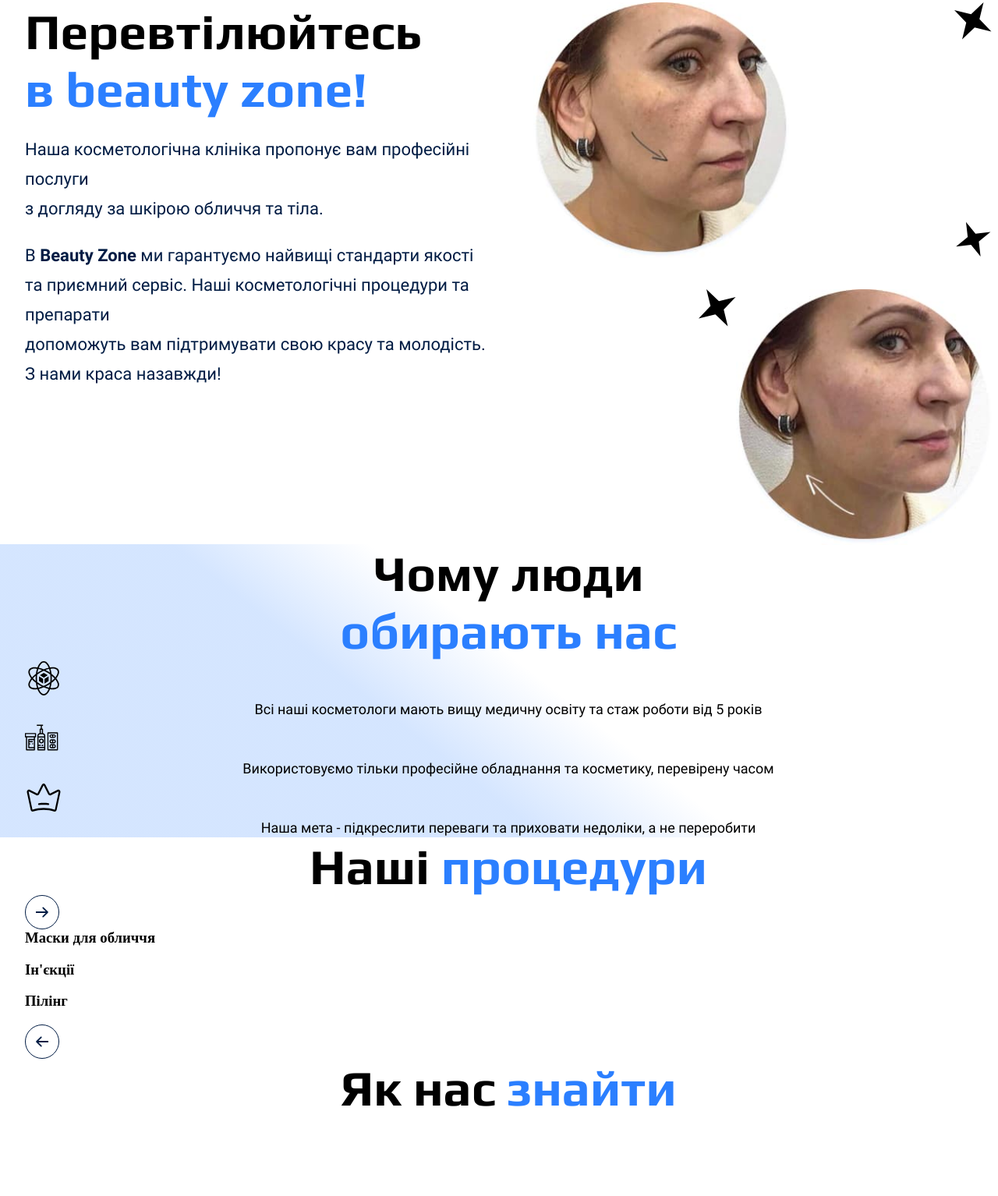
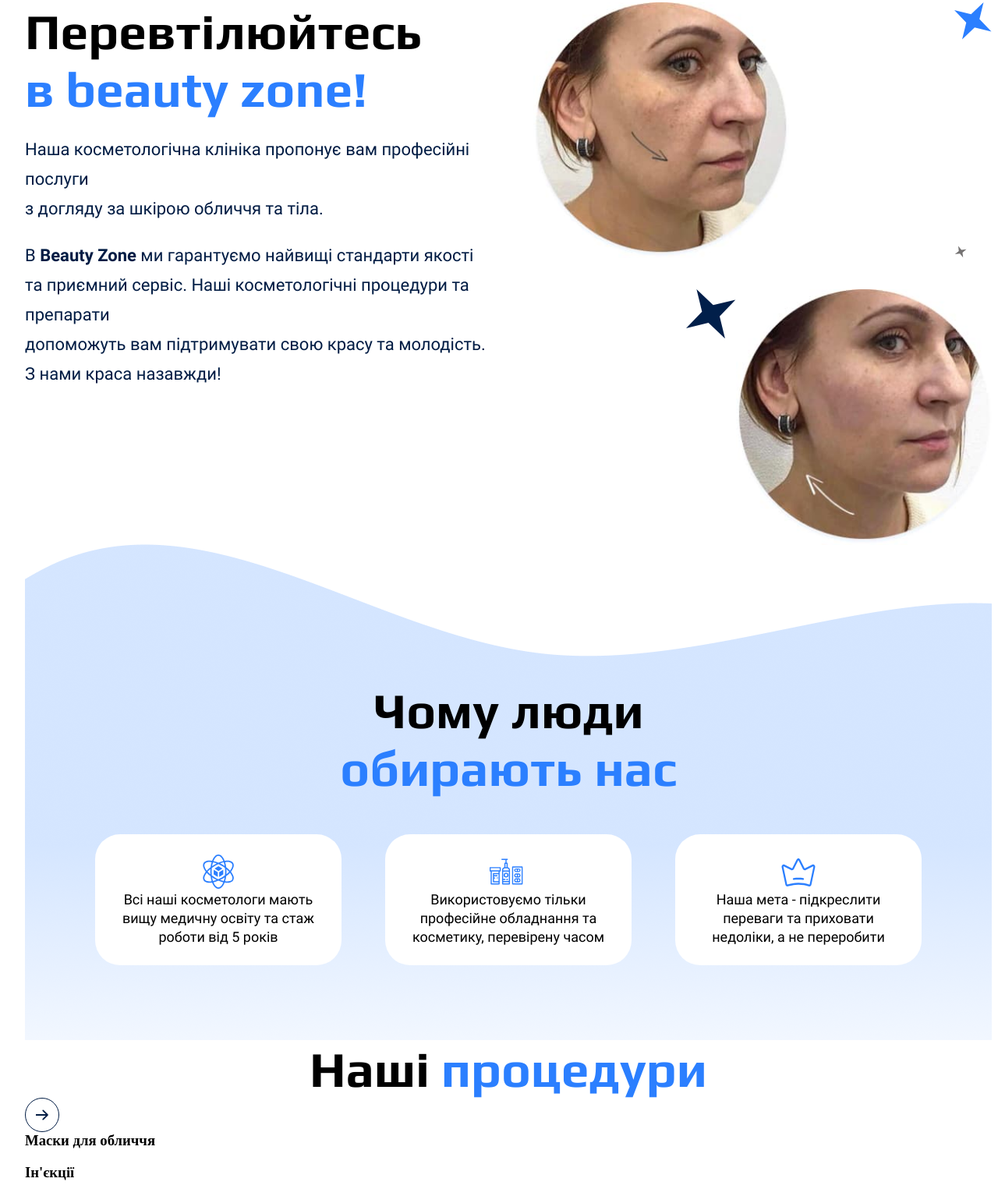
Before and after one commit to Yevand/genius-homework-1, a plain HTML site: page index.html in a window 1280 px wide. Shown: the part 697-2231 px from the top of the page at 78% size. Drawn offline with Linux system fonts and the light colour scheme; grey boxes are pictures that could not be loaded.

Commit message:
Background-image added, continue with flex-boxes

```diff
--- a/css/styles.css
+++ b/css/styles.css
@@ -300,9 +300,13 @@ a {
     justify-content: space-between;
 }
 
-.presentation__star-2 {}
+.presentation__star-2 {
+    fill: var(--primary-color-3);
+}
 
-.presentation__star-3 {}
+.presentation__star-3 {
+    fill: var(--secondary-color-2);
+}
 
 .presentation__after {
     display: flex;
@@ -314,18 +318,71 @@ a {
     height: 328px;
 }
 
-.presentation__star-1 {}
+.presentation__star-1 {
+    fill: var(--secondary-color-3);
+}
 
 /* Advantages Section */
-.advantages {
-    background-image: linear-gradient(38.2deg, rgba(43, 127, 255, 0.2) 39.74%, rgba(43, 127, 255, 0) 54.16%, rgba(43, 127, 255, 0) 66.66%);
+.advantages {}
+
+.advantages__container {
+    display: flex;
+    flex-direction: column;
+    padding-top: 176px;
+    background-image: url(/images/advantages-background.png);
+    /* background-image: linear-gradient(180deg,
+            rgba(43, 127, 255, 0.2) 39.74%,
+            rgba(43, 127, 255, 0) 54.16%,
+            rgba(43, 127, 255, 0) 66.66%); */
 }
 
 .advantages__title {
     text-align: center;
+    margin-bottom: 48px;
 }
 
-.advantages__list {}
+.advantages__cards {
+    display: flex;
+    flex-basis: auto;
+    justify-content: center;
+    gap: 56px;
+}
+
+.advantages__text-box {
+    display: flex;
+    flex-grow: 1;
+    flex-basis: auto;
+    flex-direction: column;
+    align-items: center;
+    max-width: 252px;
+}
+
+.advantages__icon {
+    fill: var(--primary-color-3);
+}
+
+.advantages__icon_science {}
+
+.advantages__icon_medicine {}
+
+.advantages__icon_crown {}
+
+.advantages__card {
+    display: flex;
+    flex-basis: calc(100% / 2);
+    flex-direction: column;
+    align-items: center;
+    background-color: #FFFFFF;
+    border: 0;
+    border-radius: 32px;
+    padding: 24px 32px;
+}
+
+.advantages__list {
+    display: flex;
+    justify-content: center;
+    margin-bottom: 96px;
+}
 
 .advantages__line {
     color: var(--secondary-color-5);
--- a/index.html
+++ b/index.html
@@ -94,14 +94,14 @@
                                 <svg class="presentation__star-2" width="48" height="48">
                                     <use href="./images/icons.svg#icon-star-2"></use>
                                 </svg>
-                                <svg class="presentation__star-3" width="48" height="48">
+                                <svg class="presentation__star-3" width="16" height="16">
                                     <use href="./images/icons.svg#icon-star-3"></use>
                                 </svg>
                             </div>
                         </div>
                         <div class="presentation__after">
                             <img class="presentation__after-photo" src="./images/after.jpg" alt="Face after">
-                            <svg class="presentation__star-1" width="48" height="48">
+                            <svg class="presentation__star-1" width="64" height="64">
                                 <use href="./images/icons.svg#icon-star-1"></use>
                             </svg>
                         </div>
@@ -111,31 +111,49 @@
         </section>
         <section class="advantages">
             <div class="container">
+                <div class="advantages__container">
                     <h2 class="advantages__title title">
                         Чому люди
                         <br><span class="max-accent">обирають нас</span>
                     </h2>
+
                     <ul class="advantages__list">
-                    <svg class="advantages__science" width="48" height="48">
+                        <div class="advantages__cards">
+                            <div class="advantages__card">
+                                <div class="advantages__text-box">
+                                    <svg class="advantages__icon advantages__icon_science" width="48" height="48">
                                         <use href="./images/icons.svg#icon-science"></use>
                                     </svg>
                                     <li class="advantages__line">
                                         Всі наші косметологи мають вищу медичну освіту
                                         та стаж роботи від 5 років
                                     </li>
-                    <svg class="advantages__medicine" width="48" height="48">
+                                </div>
+                            </div>
+                            <div class="advantages__card">
+                                <div class="advantages__text-box">
+                                    <svg class="advantages__icon advantages__icon_medicine" width="48" height="48">
                                         <use href="./images/icons.svg#icon-medicine"></use>
                                     </svg>
                                     <li class="advantages__line">
                                         Використовуємо тільки професійне обладнання та косметику, перевірену часом
                                     </li>
-                    <svg class="advantages__crown" width="48" height="48">
+                                </div>
+                            </div>
+                            <div class="advantages__card">
+                                <div class="advantages__text-box">
+                                    <svg class="advantages__icon advantages__icon_crown" width="48" height="48">
                                         <use href="./images/icons.svg#icon-crown"></use>
                                     </svg>
                                     <li class="advantages__line">
                                         Наша мета - підкреслити переваги та приховати недоліки, а не переробити
                                     </li>
+                                </div>
+                            </div>
+                        </div>
                     </ul>
+                </div>
+            </div>
             </div>
         </section>
         <section class="procedures">
```
Also changed, not shown: images/advantages-background.png (added), 1 other file. Lines whose indentation alone changed are shown as unchanged.
